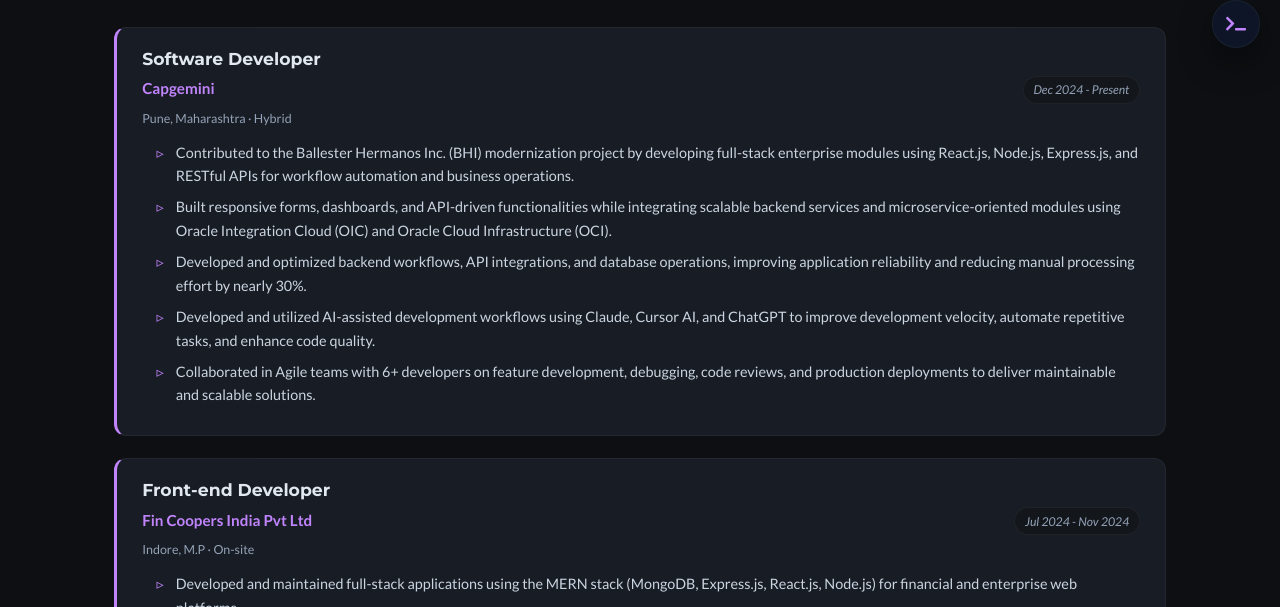
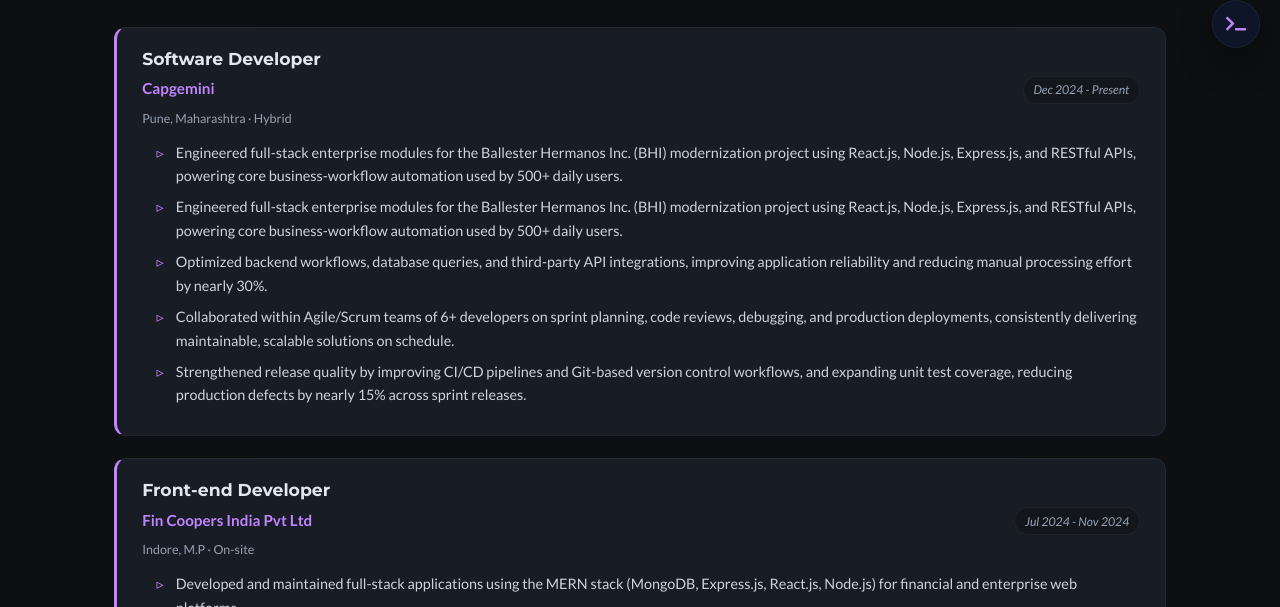
Before and after one commit to Purvisolanki/purvisolanki.github.io, a website built with Vite: page index.html in a window 1280 px wide. Shown: the part 732-1339 px from the top of the page. Built offline with nearby package versions, Linux system fonts and the light colour scheme.

Commit message:
resume and exp

```diff
--- a/index.html
+++ b/index.html
@@ -106,11 +106,16 @@
                             <span class="exp-location">Pune, Maharashtra · Hybrid</span>
                         </div>
                         <ul>
-                            <li>Contributed to the Ballester Hermanos Inc. (BHI) modernization project by developing full-stack enterprise modules using React.js, Node.js, Express.js, and RESTful APIs for workflow automation and business operations.</li>
-                            <li>Built responsive forms, dashboards, and API-driven functionalities while integrating scalable backend services and microservice-oriented modules using Oracle Integration Cloud (OIC) and Oracle Cloud Infrastructure (OCI).</li>
-                            <li>Developed and optimized backend workflows, API integrations, and database operations, improving application reliability and reducing manual processing effort by nearly 30%.</li>
-                            <li>Developed and utilized AI-assisted development workflows using Claude, Cursor AI, and ChatGPT to improve development velocity, automate repetitive tasks, and enhance code quality.</li>
-                            <li>Collaborated in Agile teams with 6+ developers on feature development, debugging, code reviews, and production deployments to deliver maintainable and scalable solutions.</li>
+                            <li>Engineered full-stack enterprise modules for the Ballester Hermanos Inc. (BHI) modernization project using React.js, Node.js, Express.js, and
+RESTful APIs, powering core business-workflow automation used by 500+ daily users.</li>
+                            <li>Engineered full-stack enterprise modules for the Ballester Hermanos Inc. (BHI) modernization project using React.js, Node.js, Express.js, and
+RESTful APIs, powering core business-workflow automation used by 500+ daily users.</li>
+                            <li>Optimized backend workflows, database queries, and third-party API integrations, improving application reliability and reducing manual
+processing effort by nearly 30%.</li>
+                            <li>Collaborated within Agile/Scrum teams of 6+ developers on sprint planning, code reviews, debugging, and production deployments, consistently
+delivering maintainable, scalable solutions on schedule.</li>
+                            <li> Strengthened release quality by improving CI/CD pipelines and Git-based version control workflows, and expanding unit test coverage, reducing
+production defects by nearly 15% across sprint releases.</li>
                         </ul>
                     </div>
                     <!-- Fin Coopers -->
```
Also changed, not shown: 1 other file.
